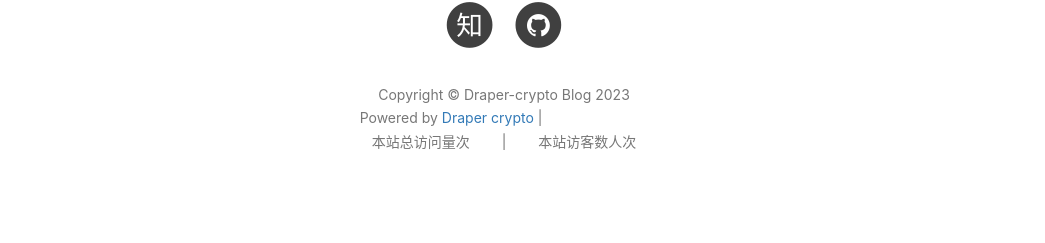
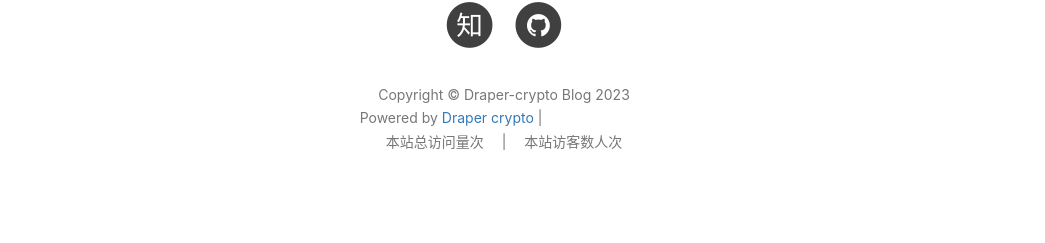
Before and after one commit to Draper-crypto/Draper-crypto.github.io, a Jekyll site: the page built from about.html, in a window 1280 px wide. Shown: the part 1346-1589 px from the top of the page, without its empty margins (136-1181 px from the left). Built offline with Jekyll 4.4.1, drawn with Linux system fonts in a browser that asks for light colours; nearby versions of some CDN libraries; comment, search, counter and statistics services are not loaded; grey boxes are pictures that could not be loaded.

Commit message:
更新 footer.html

```diff
--- a/_includes/footer.html
+++ b/_includes/footer.html
@@ -15,7 +15,7 @@
                         src="https://ghbtns.com/github-btn.html?user=Draper-crypto&repo=Draper-crypto.github.io&type=star&count=true">
                     </iframe><br>
                     <span id="busuanzi_container_site_pv">本站总访问量<span id="busuanzi_value_site_pv"></span>次</span>
-                    &emsp;&emsp;|&emsp;&emsp;
+                    &emsp;|&emsp;
                     <span id="busuanzi_container_site_uv">本站访客数<span id="busuanzi_value_site_uv"></span>人次</span>
                 </p>
             </div>
```
